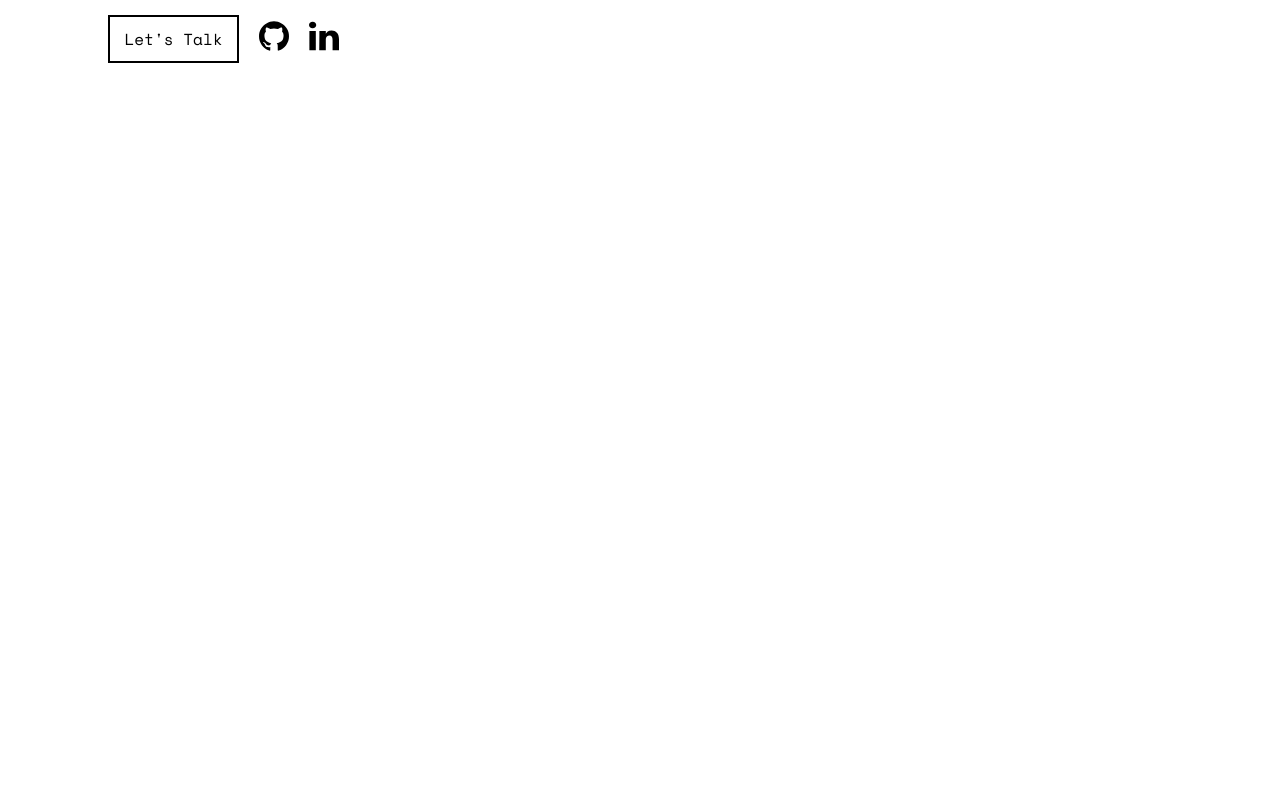
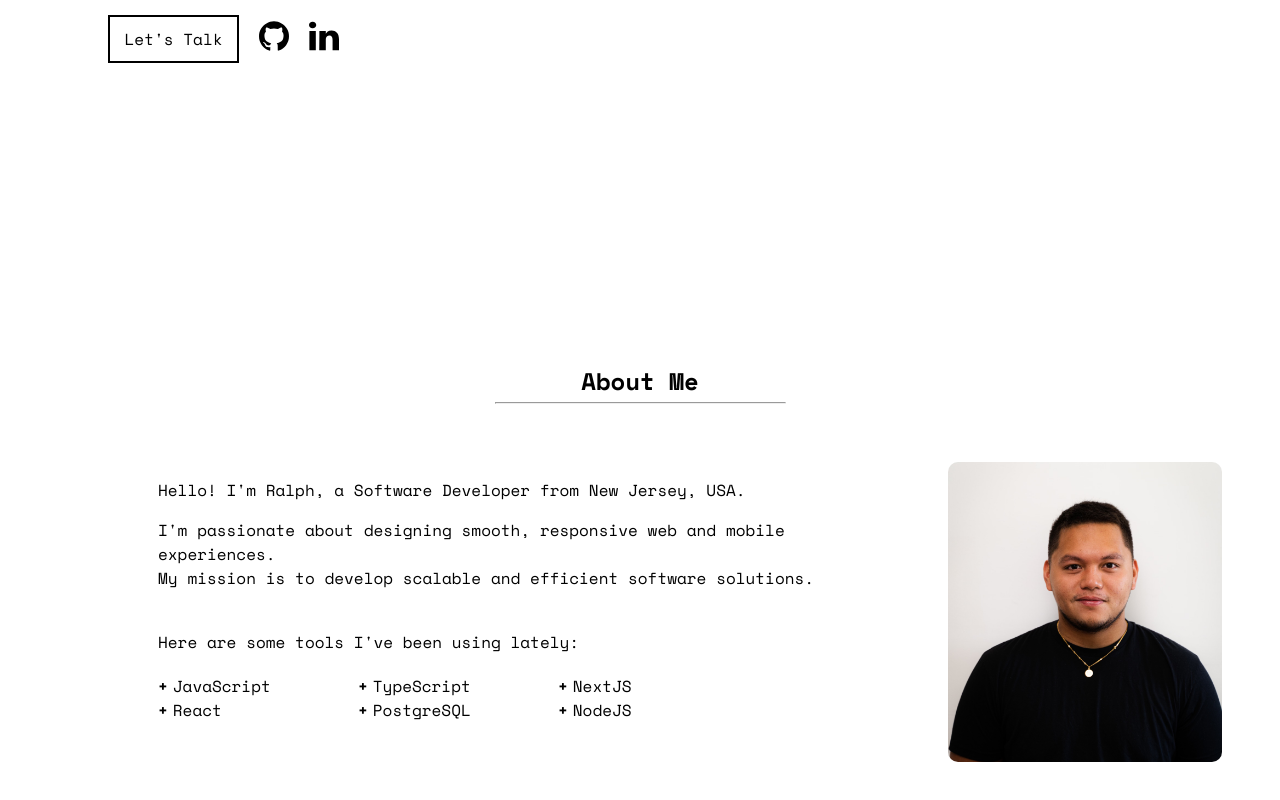
Before and after one commit to vargassormm1/portfolio, a Next.js app: page / in a window 1280 px wide. Shown: the part 570-1370 px from the top of the page. Before the commit the page ends 808 px from the top, so only its background shows below. Built offline with nearby package versions, Linux system fonts and the light colour scheme.

Commit message:
about me section

```diff
--- a/src/app/page.js
+++ b/src/app/page.js
@@ -1,8 +1,11 @@
 import MainContent from "@/components/MainContent/MainContent";
+import About from "@/components/About/About";
+
 export default function Home() {
   return (
     <main>
       <MainContent />
+      <About />
     </main>
   );
 }
--- /dev/null
+++ b/src/components/About/About.js
@@ -0,0 +1,50 @@
+import styles from "./About.module.css";
+import Image from "next/image";
+
+const About = () => {
+  return (
+    <div className={styles.container}>
+      <div className={styles.sectionHeading}>
+        <h2>About Me</h2>
+        <hr className={styles.divider} />
+      </div>
+      <div className={styles.aboutContent}>
+        <div className={styles.aboutMe}>
+          <div>
+            <p>
+              Hello! I&apos;m Ralph, a Software Developer from New Jersey, USA.
+            </p>
+            <p>
+              I&apos;m passionate about designing smooth, responsive web and
+              mobile experiences.
+              <br />
+              My mission is to develop scalable and efficient software
+              solutions.
+            </p>
+            <br />
+            <p>Here are some tools I&apos;ve been using lately:</p>
+          </div>
+          <ul className={styles.skillsList}>
+            <li>JavaScript</li>
+            <li>TypeScript</li>
+            <li>NextJS</li>
+            <li>React</li>
+            <li>PostgreSQL</li>
+            <li>NodeJS</li>
+          </ul>
+        </div>
+        <div>
+          <Image
+            src="/profile.jpeg"
+            width={300}
+            height={300}
+            alt="Profile Picture"
+            className={styles.profileImage}
+          />
+        </div>
+      </div>
+    </div>
+  );
+};
+
+export default About;
--- /dev/null
+++ b/src/components/About/About.module.css
@@ -0,0 +1,43 @@
+.container {
+  display: flex;
+  flex-direction: column;
+  padding: 100px 0;
+}
+.sectionHeading {
+  display: flex;
+  flex-direction: column;
+  align-items: center;
+  margin: 10px 0 50px 0;
+}
+.sectionHeading hr {
+  width: 25%;
+  height: 2px;
+  background-color: black;
+}
+.aboutContent {
+  display: flex;
+  align-items: center;
+  justify-content: center;
+}
+.aboutMe {
+  align-self: flex-start;
+  padding: 0 100px;
+}
+.skillsList {
+  display: grid;
+  grid-template-columns: repeat(3, minmax(140px, 200px));
+  padding: 0;
+  margin: 20px 0 0 0;
+  overflow: hidden;
+  list-style: none;
+}
+.skillsList li:before {
+  content: "+";
+  padding-right: 5px;
+  font-weight: bolder;
+}
+.profileImage {
+  object-fit: cover;
+  max-width: 100%;
+  border-radius: 10px;
+}
```
